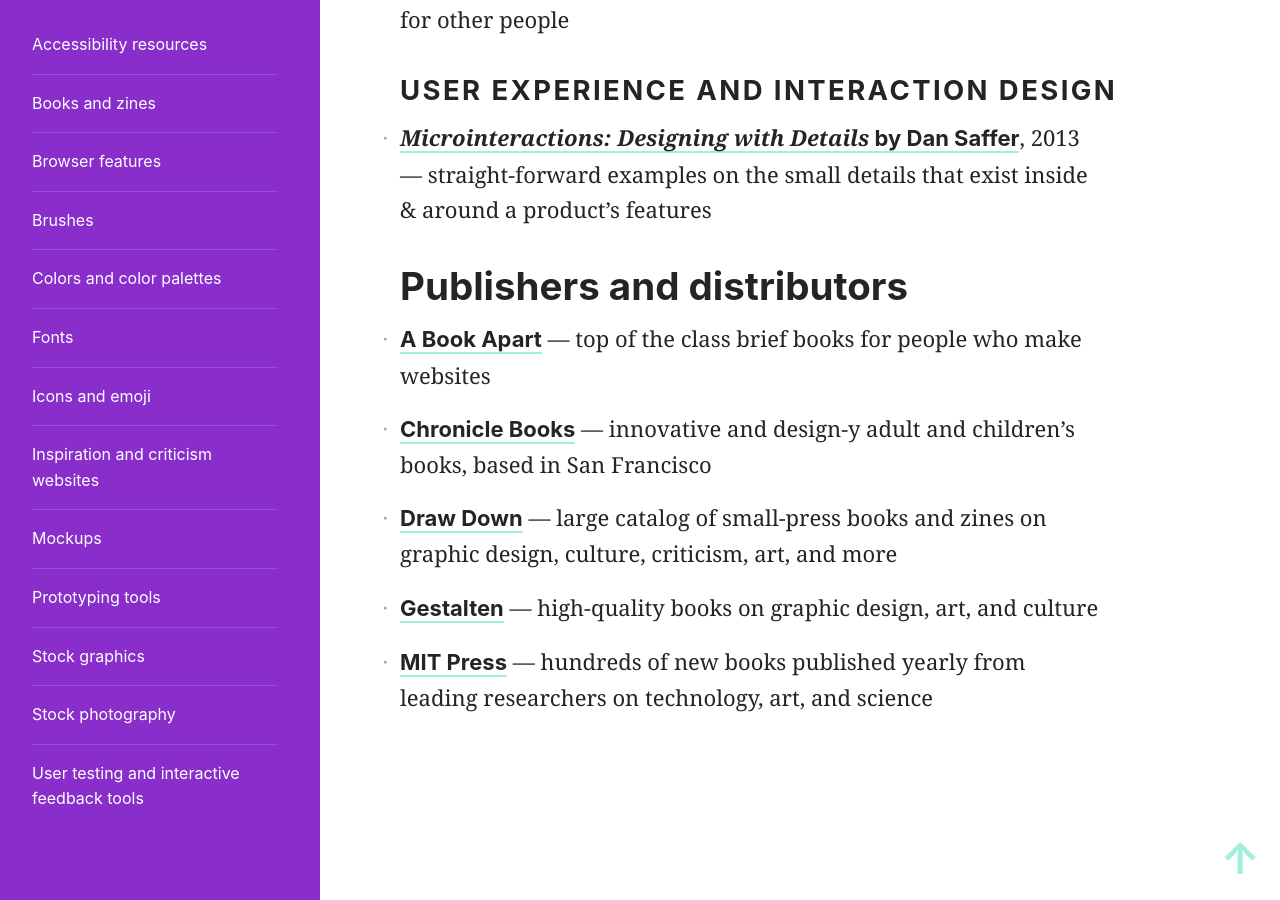
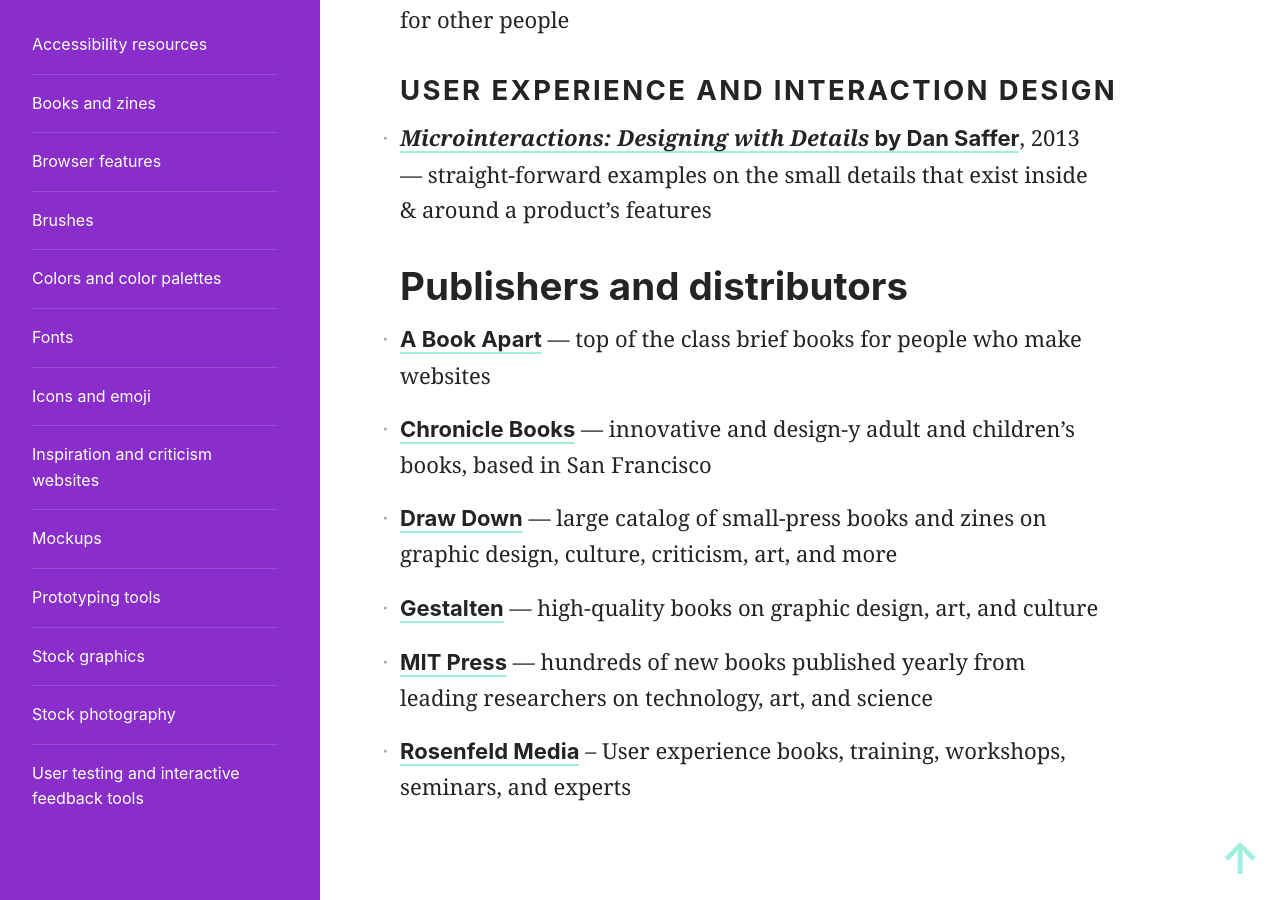
Before and after one commit to skullface/design-resources, a Jekyll site: the page built from _resources/books.md, in a window 1280 px wide and 900 px high, scrolled down 2181 px. Built offline with Jekyll 4.4.1, drawn with Linux system fonts in a browser that asks for light colours; nearby versions of some CDN libraries.

Commit message:
Update books.md
Awesome list @skullface, I'm sharing and spreading it...
– Hope my addition makes sense.

```diff
--- a/_resources/books.md
+++ b/_resources/books.md
@@ -30,3 +30,4 @@
 - [Draw Down](https://draw-down.com/) — large catalog of small-press books and zines on graphic design, culture, criticism, art, and more
 - [Gestalten](http://usshop.gestalten.com/) — high-quality books on graphic design, art, and culture
 - [MIT Press](https://mitpress.mit.edu/) — hundreds of new books published yearly from leading researchers on technology, art, and science
+- [Rosenfeld Media](http://rosenfeldmedia.com/) – User experience books, training, workshops, seminars, and experts
```
